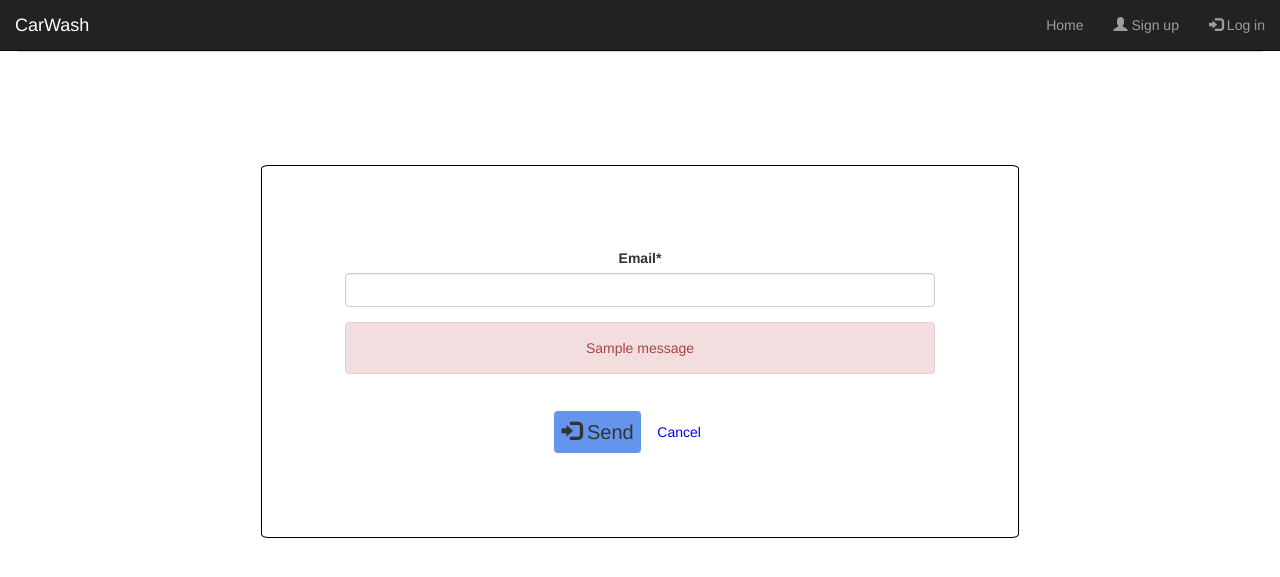
After one commit to ILIAEVI/CarWashSite, a Django app: page /password-reset/ in a window 1280 px wide. The commit adds this page. Shown: the top 577 px of the page. Run offline with Django 4.2, Linux system fonts and the light colour scheme; tables that the repository leaves empty hold one stand-in row (values such as "Sample post"); one stand-in notice (Sample message) is shown; some libraries are stand-ins or nearby versions.

Commit message:
small changes add password-reset

```diff
--- a/authentication/forms.py
+++ b/authentication/forms.py
@@ -11,3 +11,9 @@ class SignupForm(UserCreationForm):
     class Meta:
         model = User
         fields = ['username', 'email', 'first_name', 'last_name', 'password1', 'password2']
+
+    def clean_email(self):
+        current_email = self.cleaned_data.get('email')
+        if User.objects.filter(email=current_email).exists():
+            raise forms.ValidationError("This email address is already used")
+        return current_email
--- /dev/null
+++ b/authentication/templates/activate_mail.html
@@ -0,0 +1,6 @@
+
+{% autoescape off %}
+    Hi {{ user.username }},
+    Please click on the link to confirm your registration,
+    http://{{ domain }}{% url 'activate' uidb64=uid token=token %}
+{% endautoescape %}
--- a/authentication/templates/index.html
+++ b/authentication/templates/index.html
@@ -33,9 +33,9 @@
   {% if messages %}
   {% for message in messages %}
 
-  <script>
-    alert("{{ message }}");
-  </script>
+    <div class="alert alert-danger">
+        {{ message }}
+    </div>
 
   {% endfor %}
   {% endif %}
--- a/authentication/templates/login.html
+++ b/authentication/templates/login.html
@@ -18,7 +18,8 @@
 
   </center>
   <br/>
-  <sub style="text-align: left;"><a href="{% url 'signup' %}" style="text-decoration: none; color: blue; padding:2%; cursor:pointer; margin-right:2%;">don't have account,sign up</a></sub>
+      <sub style="text-align: left;"><a href="{% url 'password_reset' %}" class="btn btn-outline-info" style="text-decoration: none; color: blue; padding:2%; cursor:pointer; margin-right:2%;">Reset Password</a></sub>
+  <sub style="text-align: left;"><a href="{% url 'signup' %}" class="btn btn-outline" style="text-decoration: none; color: blue; padding:2%; cursor:pointer; margin-right:2%;">don't have account,sign up</a></sub>
   </form>
 </center>
  </div>
--- /dev/null
+++ b/authentication/templates/password_reset.html
@@ -0,0 +1,28 @@
+{% extends 'index.html' %}
+{% load crispy_forms_tags %}
+{% block start %}
+<div class="content-section col-md-8 col-md-offset-2">
+  <center>
+  <form method="POST" style="border: 1px solid black; margin: 4%; padding:10%; border-radius:1%;">
+    {% csrf_token %}
+    <fieldset class="form-group">
+        {{ form|crispy }}
+        {% if messages %}
+  {% for message in messages %}
+
+    <div class="alert alert-danger">
+        {{ message }}
+    </div>
+
+  {% endfor %}
+  {% endif %}
+    </fieldset>
+   <center>
+       <div class="form-buttons">
+           <button style="background: cornflowerblue; font-size: 2rem; padding:1%;" class="btn btn-outline-info" type="submit"><span class="glyphicon glyphicon-log-in"></span>   Send</button>
+           <a href="{% url 'login' %}" class="btn btn-outline" style="text-decoration: none; color: blue; padding:2%; cursor:pointer; margin-right:2%;">Cancel</a>
+       </div>
+  </form>
+ </div>
+
+{% endblock %}
--- a/authentication/urls.py
+++ b/authentication/urls.py
@@ -1,9 +1,37 @@
 from django.urls import path
+from django.contrib.auth.views import (
+    PasswordResetDoneView,
+    PasswordResetConfirmView,
+    PasswordResetCompleteView
+
+)
 from . import views
+from authentication.views import CustomPasswordResetView
 
 urlpatterns = [
     path("", views.index, name='home'),
     path("login/", views.user_login, name='login'),
-    path("signup/", views.user_signup, name='signup'),
+    path('signup/', views.user_signup, name='signup'),
     path("logout/", views.user_logout, name='logout'),
+    path("activate/<str:uidb64>/<str:token>/", views.email_activate, name='activate'),
+    path(
+        'password-reset/',
+        CustomPasswordResetView.as_view(template_name='password_reset.html'),
+        name='password_reset'
+    ),
+    path(
+        'password_reset/done/',
+        PasswordResetDoneView.as_view(template_name='password_reset_done.html'),
+        name='password_reset_done'
+    ),
+    path(
+        'password_reset_confirm/<uidb64>/<token>/',
+        PasswordResetConfirmView.as_view(template_name='password_reset_confirm.html'),
+        name='password_reset_confirm'
+    ),
+    path(
+        'password_reset_complete/',
+        PasswordResetCompleteView.as_view(template_name='password_reset_complete.html'),
+        name='password_reset_complete'
+    ),
 ]
--- a/authentication/views.py
+++ b/authentication/views.py
@@ -1,8 +1,23 @@
+from django.contrib import messages
+from django.http import HttpResponse
 from django.shortcuts import render, redirect
-from django.contrib import messages
+from django.contrib.auth.models import User
+from django.core.mail import EmailMessage
+from django.contrib.sites.shortcuts import get_current_site
+from django.template.loader import render_to_string
+from django.utils.http import urlsafe_base64_encode, urlsafe_base64_decode
+from django.utils.encoding import force_bytes, force_str
+from authentication.tokens import generate_token
 from django.contrib.auth import login, authenticate, logout
 from django.contrib.auth.forms import AuthenticationForm
 from authentication.forms import SignupForm
+from django.utils import timezone
+from datetime import timedelta
+from django.contrib.auth.views import PasswordResetView
+from django.contrib.auth.forms import PasswordResetForm
+from django.contrib.auth import get_user_model
+
+ACTIVATION_TIMEOUT_MINUTES = 5
 
 
 def index(request):
@@ -13,11 +28,61 @@ def user_signup(request):
     if request.method == 'POST':
         form = SignupForm(request.POST)
         if form.is_valid():
-            form.save()
-            return redirect('login')
+            user = form.save(commit=False)
+            user.is_active = False
+            user.save()
+            current_site = get_current_site(request)
+            mail_subject = 'Activate Your CarWash account'
+            message = render_to_string('activate_mail.html', {
+                'user': user,
+                'domain': current_site.domain,
+                'uid': urlsafe_base64_encode(force_bytes(user.pk)),
+                'token': generate_token.make_token(user),
+            })
+            to_email = form.cleaned_data.get('email')
+            email = EmailMessage(mail_subject, message, to=[to_email])
+            email.send()
+            return HttpResponse('Please confirm your email address to complete registration/t'
+                                'You have 5 minutes before the link expires.')
     else:
         form = SignupForm()
     return render(request, 'signup.html', {'form': form})
+
+
+def email_activate(request, uidb64, token):
+    try:
+        uid = force_str(urlsafe_base64_decode(uidb64))
+        user = User.objects.get(pk=uid)
+    except(TypeError, ValueError, OverflowError, User.DoesNotExist):
+        user = None
+    if user is not None and generate_token.check_token(user, token):
+        if user.date_joined + timedelta(minutes=ACTIVATION_TIMEOUT_MINUTES) < timezone.now():
+            user.delete()
+            return HttpResponse('Activation link has expired. Please sign up again.')
+        user.is_active = True
+        user.save()
+        login(request, user)
+        return redirect('home')
+    elif user is not None:
+        user.delete()
+        return HttpResponse('Activation link is invalid! User removed.')
+    else:
+        return HttpResponse('Activation link is invalid!')
+
+
+class CustomPasswordResetView(PasswordResetView):
+    form_class = PasswordResetForm
+    template_name = 'password_reset.html'
+
+    def form_valid(self, form):
+        email = form.cleaned_data['email']
+        user = get_user_model()
+
+        if user.objects.filter(email=email).exists():
+            return super().form_valid(form)
+        else:
+            messages.error(self.request, "This email is not associated with any account.")
+            return self.render_to_response(self.get_context_data(form=form))
 
 
 def user_login(request):
```
Also changed, not shown: CarWashSite/settings.py (+6 -13 lines), authentication/templates/password_reset_complete.html (added, +14 -0 lines), authentication/templates/password_reset_confirm.html (added, +22 -0 lines), authentication/templates/password_reset_done.html (added, +13 -0 lines), authentication/tokens.py (added, +11 -0 lines).
